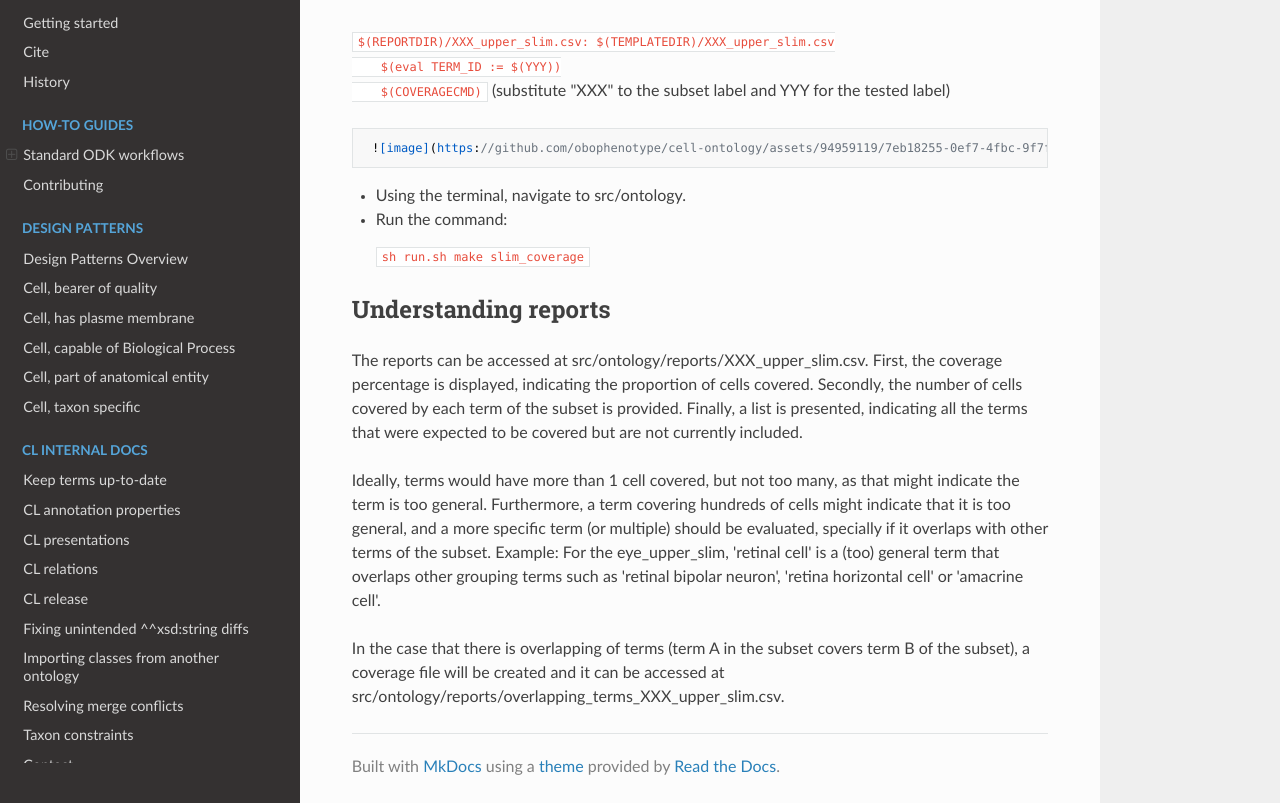
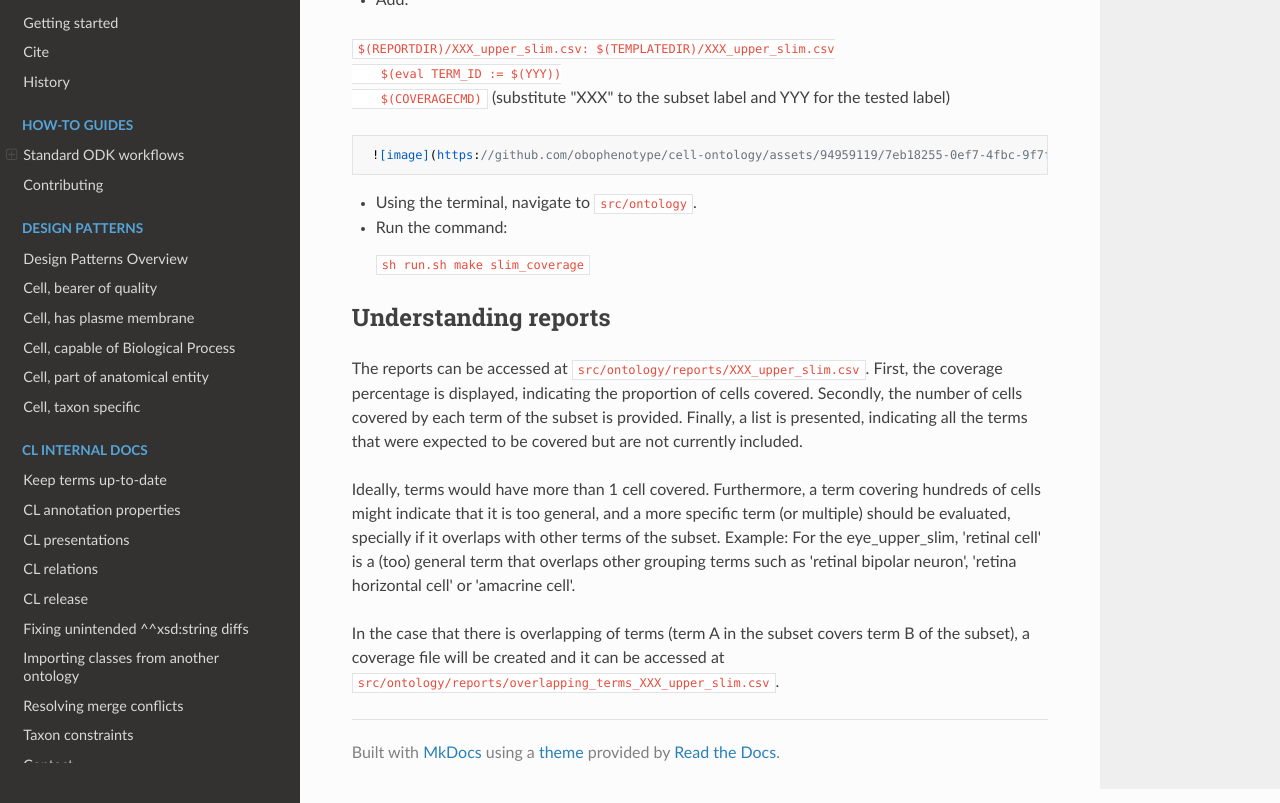
Before and after one commit to obophenotype/cell-ontology, an MkDocs documentation site: the page built from docs/Create_upper_level_slim.md, in a window 1280 px wide and 900 px high, scrolled down 3877 px, cut to the strip 97-900 px from the top of the window. Built offline with MkDocs 1.6.1, drawn with Linux system fonts in a browser that asks for light colours; nearby versions of some CDN libraries; some of the changed text lies outside the part shown.

Commit message:
Update Create_upper_level_slim.md

````diff
--- a/docs/Create_upper_level_slim.md
+++ b/docs/Create_upper_level_slim.md
@@ -23,7 +23,7 @@ Furthermore, the description of the slim should follow a consistent pattern. It
 
 ### 1. Preparing the subset:
 - Create XXX_upper_slim in Protege (change "XXX" to the subset label). [See *Adding a new Subset*](https://oboacademy.github.io/obook/howto/add-new-slim/).
-- Create a CSV table with the following characteristics (Find examples in src/templates):
+- Create a CSV table with the following characteristics (Find examples in `src/templates`):
   - 3 columns
 
 ID | subset | label
@@ -52,7 +52,7 @@ CL:####### | 	http://purl.obolibrary.org/obo/cl#XXX_upper_slim | CL term
     ![image](https://github.com/obophenotype/cell-ontology/assets/94959119/254ad25f-7bf2-4ac2-afe2-9ad067d9c1ea)
 
 ### 2. Generating the Slim OWL file:
-- Navigate to the src/ontology file in the terminal. Make sure Docker is running.
+- Navigate to the `src/ontology` file in the terminal. Make sure Docker is running.
 - Run the command:
 
   ```
@@ -60,7 +60,7 @@ CL:####### | 	http://purl.obolibrary.org/obo/cl#XXX_upper_slim | CL term
   ```
 
 ### 3. Modifying the Catalog:
-- Open the src/ontology/catalog-v001.xml file.
+- Open the `src/ontology/catalog-v001.xml` file.
 - Add the following line (change "XXX" to the subset label):
 
   ```
@@ -71,7 +71,7 @@ CL:####### | 	http://purl.obolibrary.org/obo/cl#XXX_upper_slim | CL term
 
 
 ### 4. Preparing the Upper Level Slim import to CL:
-- Open src/ontology/cl-edit.owl.
+- Open `src/ontology/cl-edit.owl`.
 - Add the following import statement (change "XXX" to the subset label):
 
     ```
@@ -93,7 +93,7 @@ CL:####### | 	http://purl.obolibrary.org/obo/cl#XXX_upper_slim | CL term
      ```
 
 ### 6. Testing Slim Coverage:
-- Open src/ontology/cl.Makefile.
+- Open `src/ontology/cl.Makefile`.
 - Add the subset label to SLIM_TEMPLATES (without _upper_slim!!!).
 
     ![image](https://github.com/obophenotype/cell-ontology/assets/94959119/18960b0b-098c-42cf-95b1-ab1f1978a8bc)
@@ -114,7 +114,7 @@ CL:####### | 	http://purl.obolibrary.org/obo/cl#XXX_upper_slim | CL term
 
      ![image](https://github.com/obophenotype/cell-ontology/assets/94959119/7eb18255-0ef7-4fbc-9f7f-e582372165bf)
 
-- Using the terminal, navigate to src/ontology.
+- Using the terminal, navigate to `src/ontology`.
 - Run the command:
 
     ```
@@ -124,8 +124,8 @@ CL:####### | 	http://purl.obolibrary.org/obo/cl#XXX_upper_slim | CL term
 
 ## Understanding reports
 
-The reports can be accessed at src/ontology/reports/XXX_upper_slim.csv. First, the coverage percentage is displayed, indicating the proportion of cells covered. Secondly, the number of cells covered by each term of the subset is provided. Finally, a list is presented, indicating all the terms that were expected to be covered but are not currently included.
+The reports can be accessed at `src/ontology/reports/XXX_upper_slim.csv`. First, the coverage percentage is displayed, indicating the proportion of cells covered. Secondly, the number of cells covered by each term of the subset is provided. Finally, a list is presented, indicating all the terms that were expected to be covered but are not currently included.
 
-Ideally, terms would have more than 1 cell covered, but not too many, as that might indicate the term is too general. Furthermore, a term covering hundreds of cells might indicate that it is too general, and a more specific term (or multiple) should be evaluated, specially if it overlaps with other terms of the subset. Example: For the eye_upper_slim, 'retinal cell' is a (too) general term that overlaps other grouping terms such as 'retinal bipolar neuron', 'retina horizontal cell' or 'amacrine cell'.
+Ideally, terms would have more than 1 cell covered. Furthermore, a term covering hundreds of cells might indicate that it is too general, and a more specific term (or multiple) should be evaluated, specially if it overlaps with other terms of the subset. Example: For the eye_upper_slim, 'retinal cell' is a (too) general term that overlaps other grouping terms such as 'retinal bipolar neuron', 'retina horizontal cell' or 'amacrine cell'.
 
-In the case that there is overlapping of terms (term A in the subset covers term B of the subset), a coverage file will be created and it can be accessed at src/ontology/reports/overlapping_terms_XXX_upper_slim.csv.
+In the case that there is overlapping of terms (term A in the subset covers term B of the subset), a coverage file will be created and it can be accessed at `src/ontology/reports/overlapping_terms_XXX_upper_slim.csv`.
````
Also changed, not shown: other parts of docs/Create_upper_level_slim.md (+3 -3 lines).
